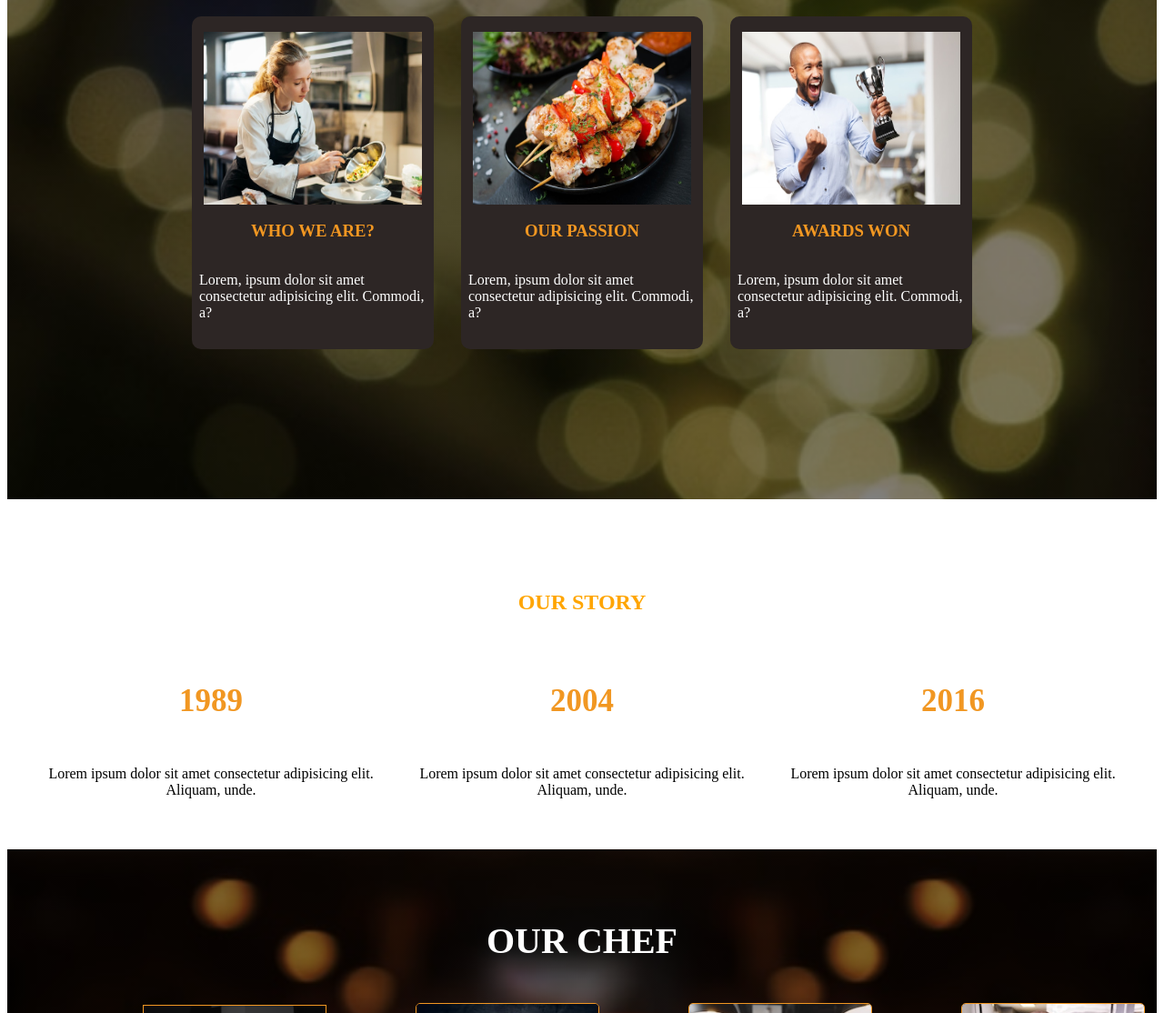
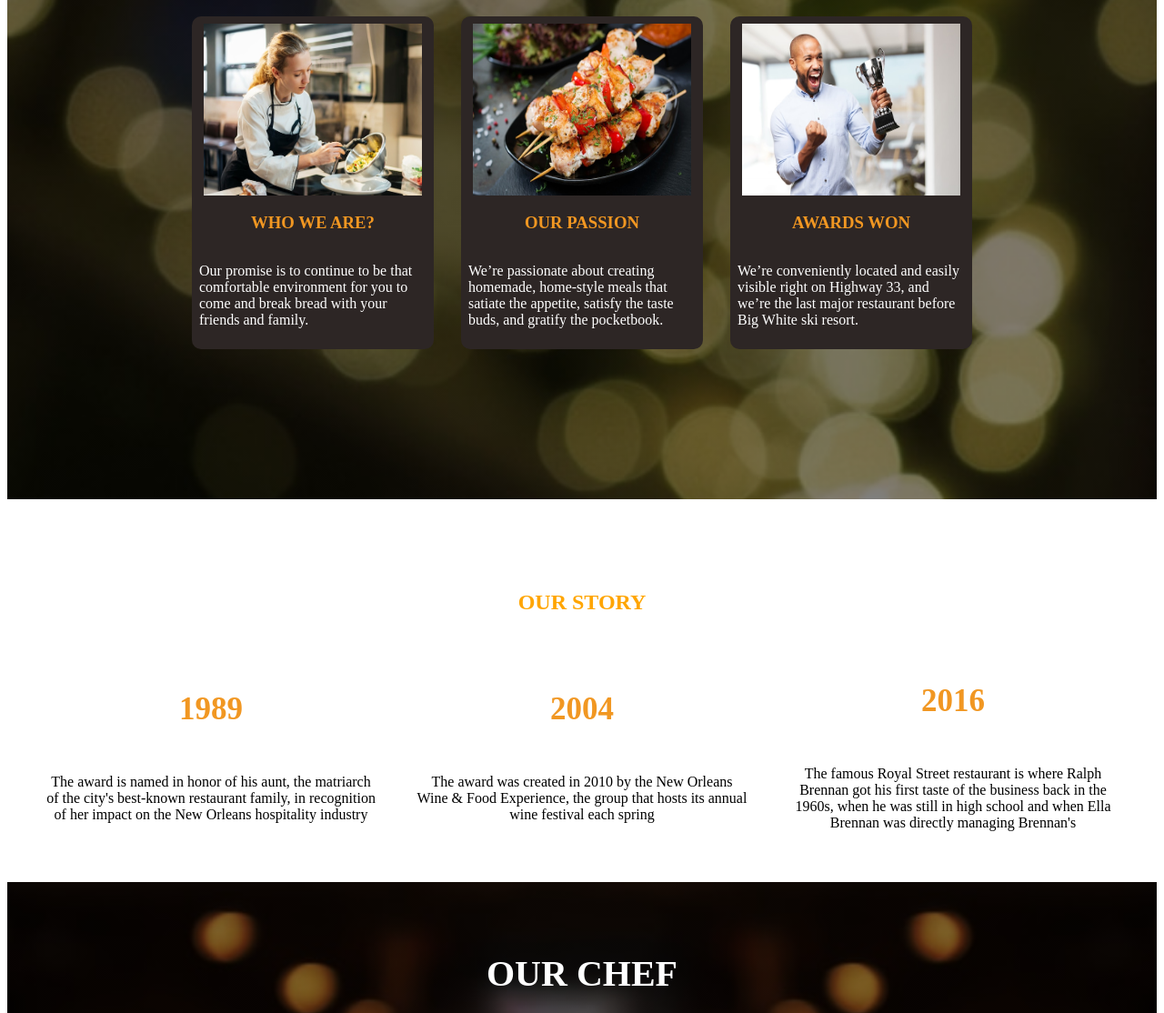
Before and after one commit to RabeyaIslam99/-Restaurent, a plain HTML site: page index.html in a window 1280 px wide. Shown: the part 635-1749 px from the top of the page at 91% size. Drawn offline with Linux system fonts and the light colour scheme.

Commit message:
final updated

```diff
--- a/index.html
+++ b/index.html
@@ -63,20 +63,20 @@
       <div class="card">
         <img class="card-img" src="images/card-1.jpg" alt="">
         <h3 class="card-title">WHO WE ARE?</h3>
-        <p class="card-description">Lorem, ipsum dolor sit amet consectetur adipisicing elit. Commodi, a?</p>
+        <p class="card-description">Our promise is to continue to be that comfortable environment for you to come and break bread with your friends and family.</p>
       </div>
 
       <!-- card-2 -->
       <div class="card">
         <img class="card-img" src="images/card-2.jpg" alt="">
         <h3 class="card-title">OUR PASSION</h3>
-        <p class="card-description">Lorem, ipsum dolor sit amet consectetur adipisicing elit. Commodi, a?</p>
+        <p class="card-description">We’re passionate about creating homemade, home-style meals that satiate the appetite, satisfy the taste buds, and gratify the pocketbook.</p>
       </div>
       <!-- card-3 -->
       <div class="card">
         <img class="card-img" src="images/card-3.jpg" alt="">
         <h3 class="card-title">AWARDS WON</h3>
-        <p class="card-description">Lorem, ipsum dolor sit amet consectetur adipisicing elit. Commodi, a?</p>
+        <p class="card-description">We’re conveniently located and easily visible right on Highway 33, and we’re the last major restaurant before Big White ski resort.</p>
       </div>
 
 
@@ -92,15 +92,15 @@
 
       <div class="story">
         <h3 >1989</h3>
-        <p>Lorem ipsum dolor sit amet consectetur adipisicing elit. Aliquam, unde.</p>
+        <p>The award is named in honor of his aunt, the matriarch of the city's best-known restaurant family, in recognition of her impact on the New Orleans hospitality industry</p>
       </div>
       <div class="story">
         <h3>2004</h3>
-        <p>Lorem ipsum dolor sit amet consectetur adipisicing elit. Aliquam, unde.</p>
+        <p>The award was created in 2010 by the New Orleans Wine & Food Experience, the group that hosts its annual wine festival each spring</p>
       </div>
       <div class="story">
         <h3>2016</h3>
-        <p>Lorem ipsum dolor sit amet consectetur adipisicing elit. Aliquam, unde.</p>
+        <p>The famous Royal Street restaurant is where Ralph Brennan got his first taste of the business back in the 1960s, when he was still in high school and when Ella Brennan was directly managing Brennan's</p>
       </div>
 
     </div>
```
